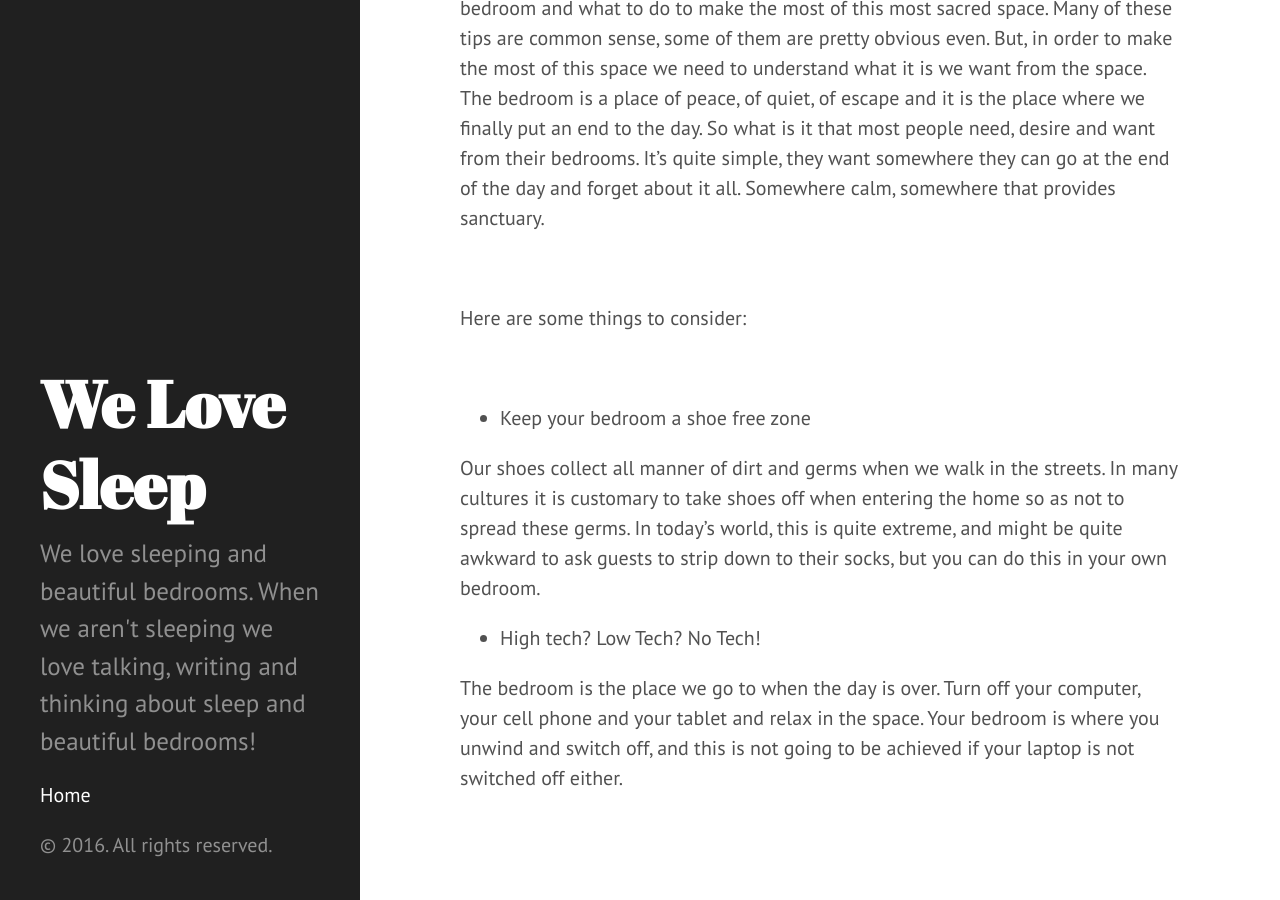
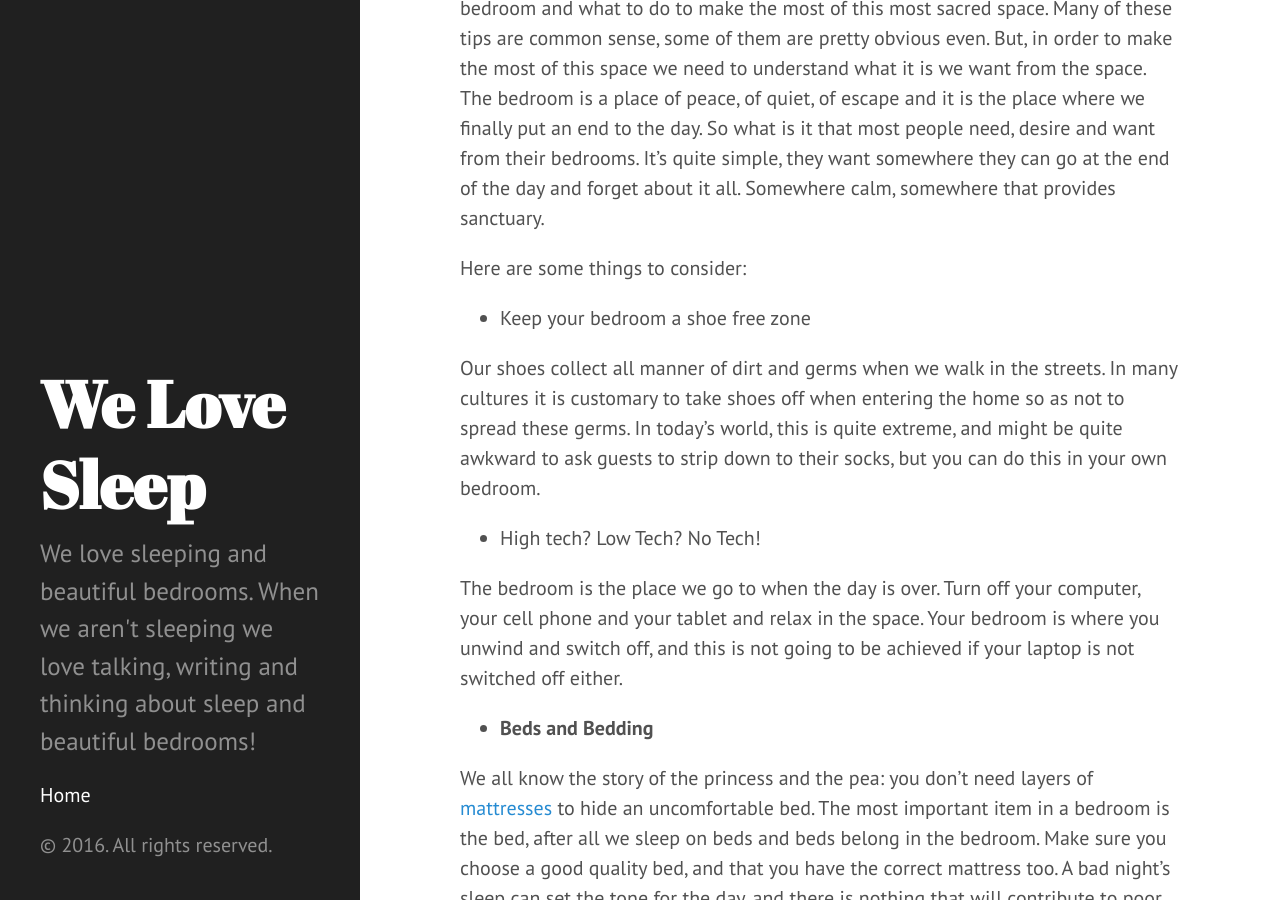
Before and after one commit to WeLoveSleep/WeLoveSleep.github.io, a Jekyll site: the page built from _posts/2016-02-18-bedroom-essentials.markdown, in a window 1280 px wide and 900 px high, scrolled down 537 px. Built offline with Jekyll 4.4.1, drawn with Linux system fonts in a browser that asks for light colours.

Commit message:
Post update: Bedroom Essentials

```diff
--- a/_posts/2016-02-18-bedroom-essentials.markdown
+++ b/_posts/2016-02-18-bedroom-essentials.markdown
@@ -14,27 +14,21 @@ height: auto;
 
 <span style="font-weight: 400;">There is so much advice given today about how to create the perfect setting in your bedroom and what to do to make the most of this most sacred space. Many of these tips are common sense, some of them are pretty obvious even. But, in order to make the most of this space we need to understand what it is we want from the space. The bedroom is a place of peace, of quiet, of escape and it is the place where we finally put an end to the day. So what is it that most people need, desire and want from their bedrooms. It’s quite simple, they want somewhere they can go at the end of the day and forget about it all. Somewhere calm, somewhere that provides sanctuary. </span>
 
-&nbsp;
-
 <span style="font-weight: 400;">Here are some things to consider: </span>
 
-&nbsp;
 <ul>
 	<li style="font-weight: 400;"><span style="font-weight: 400;">Keep your bedroom a shoe free zone</span></li>
 </ul>
+
 <span style="font-weight: 400;">Our shoes collect all manner of dirt and germs when we walk in the streets. In many cultures it is customary to take shoes off when entering the home so as not to spread these germs. In today’s world, this is quite extreme, and might be quite awkward to ask guests to strip down to their socks, but you can do this in your own bedroom. </span>
 <ul>
 	<li style="font-weight: 400;"><span style="font-weight: 400;">High tech? Low Tech? No Tech!</span></li>
 </ul>
 <span style="font-weight: 400;">The bedroom is the place we go to when the day is over. Turn off your computer, your cell phone and your tablet and relax in the space. Your bedroom is where you unwind and switch off, and this is not going to be achieved if your laptop is not switched off either. </span>
 
-&nbsp;
-
-&nbsp;
 <ul>
 	<li><b><b>Beds and Bedding</b></b></li>
 </ul>
-&nbsp;
 
 <span style="font-weight: 400;">We all know the story of the princess and the pea: you don’t need layers of </span><a href="http://www.bedking.co.za/mattresses"><span style="font-weight: 400;">mattresses</span></a><span style="font-weight: 400;"> to hide an uncomfortable bed. The most important item in a bedroom is the bed, after all we sleep on beds and beds belong in the bedroom. Make sure you choose a good quality bed, and that you have the correct mattress too. A bad night’s sleep can set the tone for the day, and there is nothing that will contribute to poor quality sleep like poor quality beds and mattresses. </span>
 
@@ -42,30 +36,18 @@ height: auto;
 
 <a href="http://www.bedking.co.za/pillows"><span style="font-weight: 400;">Pillows</span></a><span style="font-weight: 400;"> are as important as mattresses when it comes to a good night’s sleep. Select your pillows carefully. If  you suffer from allergies, then seek advice as to which is the anti allergen pillow; if you have back or neck problems, select your pillows accordingly. </span>
 
-&nbsp;
-
-&nbsp;
 <ul>
 	<li><b><b>Pick a theme or colour scheme</b></b></li>
 </ul>
-&nbsp;
 
 <span style="font-weight: 400;">It is very important to have some sort of cohesion when it comes to the decor and design of your bedroom. You are creating an oasis of calm at the end of a hectic day, and you want the theme to reflect this. Choose calming neutral colours, natural fibres and warm lighting. Choose comfort over trends - make sure that you go for a timeless look in your bedroom as trends come and go, but the classics stick around forever. </span>
 
-&nbsp;
-
-&nbsp;
 <ul>
 	<li><b><b>Use your space wisely</b></b></li>
 </ul>
-&nbsp;
 
 <span style="font-weight: 400;">Some bedrooms are grand palatial spaces, and some are so tiny you couldn’t swing a cat in them. Make sure you choose the right </span><a href="http://www.bedking.co.za"><span style="font-weight: 400;">beds</span></a><span style="font-weight: 400;"> for the space. If you are doing a children’s bedroom and space is an issue, think about bunk beds. If you are a student in a bachelor flat and space is scarce sleeper couches are great idea. If space is not an issue at all, make sure you go for beds that are comfortable and will enhance your quality of sleep.</span>
 
-&nbsp;
-
 <span style="font-weight: 400;">There are so many factors to consider when planning your bedroom, but just remember what the sole purpose and function of the room is. Sleep, and peaceful sleep at that. Create a place where you can go and switch off from the outside world, a place you look forward to being every night. A place of sweet dreams. </span>
 
-&nbsp;
-
 <span style="font-weight: 400;">Content source: </span><a href="http://bedssleepscience.tumblr.com/post/139534714401/bedroom-essentials"><span style="font-weight: 400;">http://bedssleepscience.tumblr.com/post/139534714401/bedroom-essentials</span></a><span style="font-weight: 400;">.</span>
```
